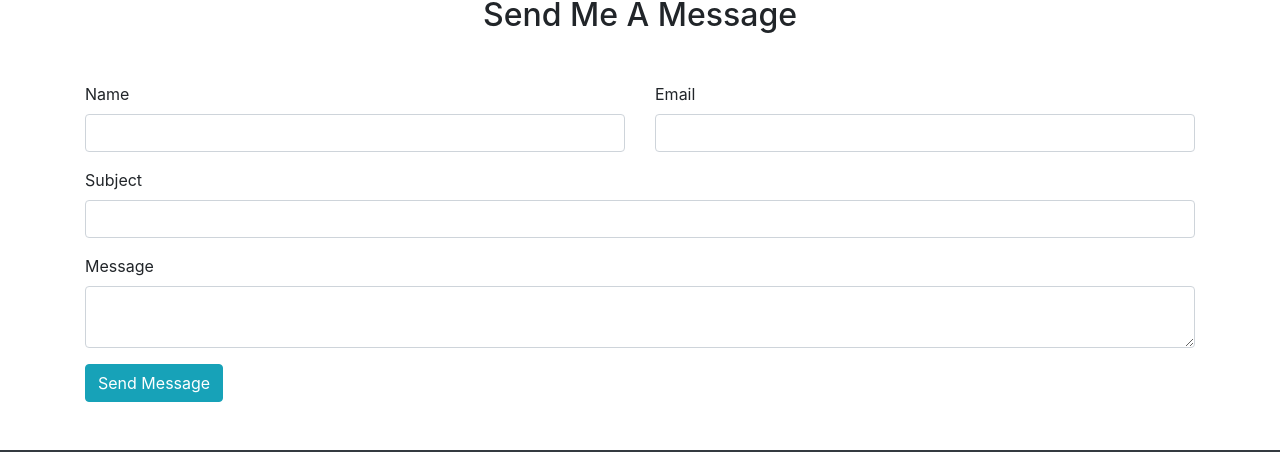
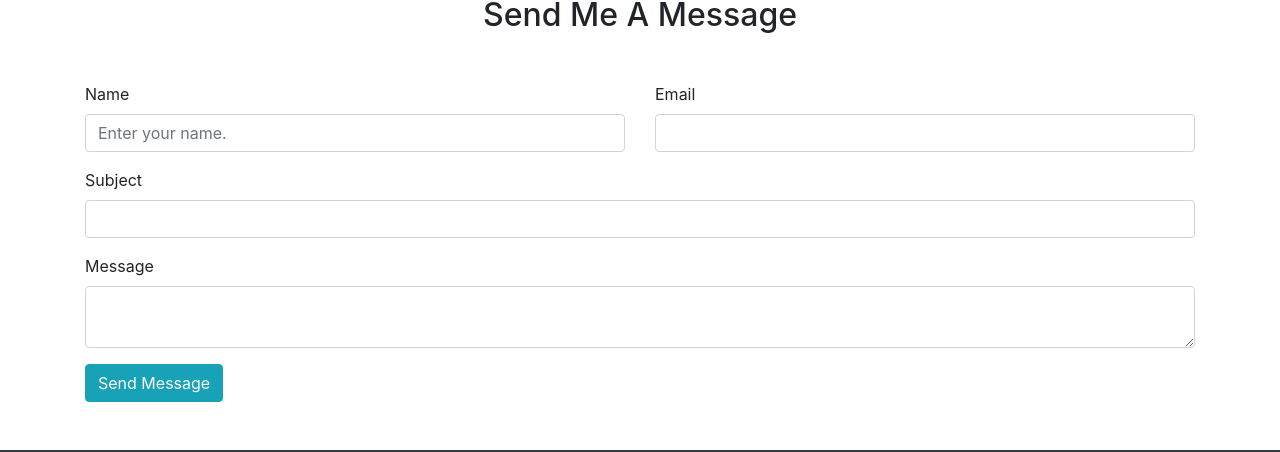
Before and after one commit to chris-baird/chrisbaird.dev, a React (Create React App) app in the folder client/: page / in a window 1280 px wide. Shown: the part 3867-4319 px from the top of the page. Built offline with nearby package versions, Linux system fonts and the light colour scheme; no server answers.

Commit message:
Message send feature.
Completed ability to send message from ui, saves to database and returns true,
triggering a success message

```diff
--- /dev/null
+++ b/client/src/componets/EmailForm.js
@@ -0,0 +1,135 @@
+import React, { useState } from "react";
+import { Formik, ErrorMessage } from "formik";
+import * as Yup from "yup";
+import {
+  Alert,
+  Button,
+  Col,
+  Form,
+  FormGroup,
+  Input,
+  Label,
+  Row,
+} from "reactstrap";
+
+export default function EmailForm({ handleSetEmails }) {
+  const [messageSent, setMessageSent] = useState(false);
+
+  // Posts new email to web api and returns a database object copy
+  const handleEmailPost = async (formData) => {
+    try {
+      const res = await fetch("/api/emails", {
+        method: "POST",
+        body: JSON.stringify(formData),
+        headers: { "Content-type": "application/json; charset=UTF-8" },
+      });
+      const newEmail = await res.json();
+      return newEmail;
+    } catch (error) {
+      throw error;
+    }
+  };
+
+  return (
+    <Formik
+      initialValues={{
+        name: "",
+        email: "",
+        subject: "",
+        message: "",
+      }}
+      validationSchema={Yup.object({
+        name: Yup.string()
+          .min(1, "You must enter at least one character.")
+          .max(35, "Must be less than 35 characters.")
+          .required("A name is required."),
+        email: Yup.string().email().required("A email is required."),
+        subject: Yup.string()
+          .min(1, "You must enter at least one character.")
+          .max(120, "Must be less than 120 characters.")
+          .required("A subject is required."),
+        message: Yup.string()
+          .min(1, "You must enter at least one character.")
+          .max(350, "Must be less than 350 characters.")
+          .required("A message is required."),
+      })}
+      onSubmit={async (values, { setSubmitting, resetForm }) => {
+        setSubmitting(true);
+        const response = await handleEmailPost(values);
+        resetForm();
+        return setMessageSent(response);
+      }}
+    >
+      {({ handleSubmit, handleChange, isSubmitting, values }) => (
+        <Form onSubmit={handleSubmit}>
+          <Alert className="text-center" isOpen={messageSent}>
+            <h4 className="font-weight-bolder">Your message has been sent!</h4>
+            <p className="lead">
+              Thank you for reaching out to me. I will get back to you as soon
+              as possible.
+            </p>
+            <small>Best Regards, Chris Baird</small>
+          </Alert>
+          <Row>
+            <Col xs="12" sm="12" md="6" lg="6" xl="6">
+              <FormGroup>
+                <Label>Name</Label>
+                <Input
+                  name="name"
+                  type="text"
+                  onChange={handleChange}
+                  value={values.name}
+                  placeholder="Enter your name."
+                />
+                <ErrorMessage name="name" className="text-danger">
+                  {(error) => <p className="text-danger">{error}</p>}
+                </ErrorMessage>
+              </FormGroup>
+            </Col>
+            <Col xs="12" sm="12" md="6" lg="6" xl="6">
+              <FormGroup>
+                <Label>Email</Label>
+                <Input
+                  name="email"
+                  type="text"
+                  onChange={handleChange}
+                  value={values.email}
+                />
+                <ErrorMessage name="email" className="text-danger">
+                  {(error) => <p className="text-danger">{error}</p>}
+                </ErrorMessage>
+              </FormGroup>
+            </Col>
+          </Row>
+          <FormGroup>
+            <Label>Subject</Label>
+            <Input
+              name="subject"
+              type="text"
+              onChange={handleChange}
+              value={values.subject}
+            />
+            <ErrorMessage name="subject" className="text-danger">
+              {(error) => <p className="text-danger">{error}</p>}
+            </ErrorMessage>
+          </FormGroup>
+          <FormGroup>
+            <Label>Message</Label>
+            <Input
+              name="message"
+              type="textarea"
+              onChange={handleChange}
+              value={values.message}
+            />
+            <ErrorMessage name="message" className="text-danger">
+              {(error) => <p className="text-danger">{error}</p>}
+            </ErrorMessage>
+          </FormGroup>
+          <Button type="submit" color="info" disabled={isSubmitting}>
+            Send Message
+          </Button>
+        </Form>
+      )}
+    </Formik>
+  );
+}
--- a/client/src/sections/Contact.js
+++ b/client/src/sections/Contact.js
@@ -1,45 +1,13 @@
-import React from "react";
-import {
-  Container,
-  Form,
-  FormGroup,
-  Label,
-  Input,
-  Row,
-  Col,
-  Button,
-} from "reactstrap";
+import React, { useState, useEffect } from "react";
+import EmailForm from "../componets/EmailForm";
+import { Container } from "reactstrap";
 
 export default function Contact() {
   return (
     <section className="mb-5">
       <Container className="pt-5">
         <h2 className="text-center mb-5">Send Me A Message</h2>
-        <Form>
-          <Row>
-            <Col xs="12" sm="12" md="6" lg="6" xl="6">
-              <FormGroup>
-                <Label>Name</Label>
-                <Input />
-              </FormGroup>
-            </Col>
-            <Col xs="12" sm="12" md="6" lg="6" xl="6">
-              <FormGroup>
-                <Label>Email</Label>
-                <Input />
-              </FormGroup>
-            </Col>
-          </Row>
-          <FormGroup>
-            <Label>Subject</Label>
-            <Input />
-          </FormGroup>
-          <FormGroup>
-            <Label>Message</Label>
-            <Input type="textarea" />
-          </FormGroup>
-          <Button color="info">Send Message</Button>
-        </Form>
+        <EmailForm />
       </Container>
     </section>
   );
```
Also changed, not shown: 1 other file (tests, documents, lock files or other folders).
